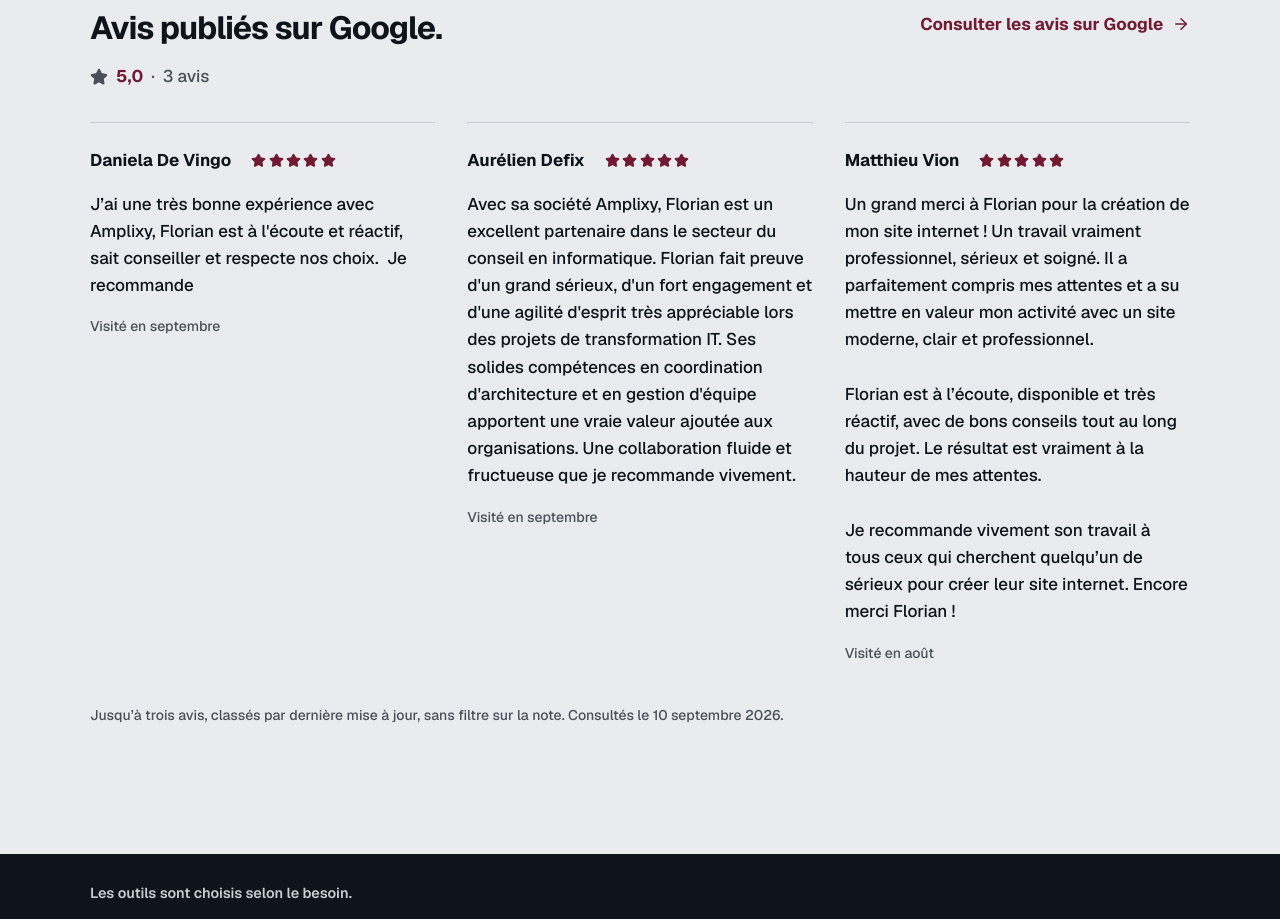
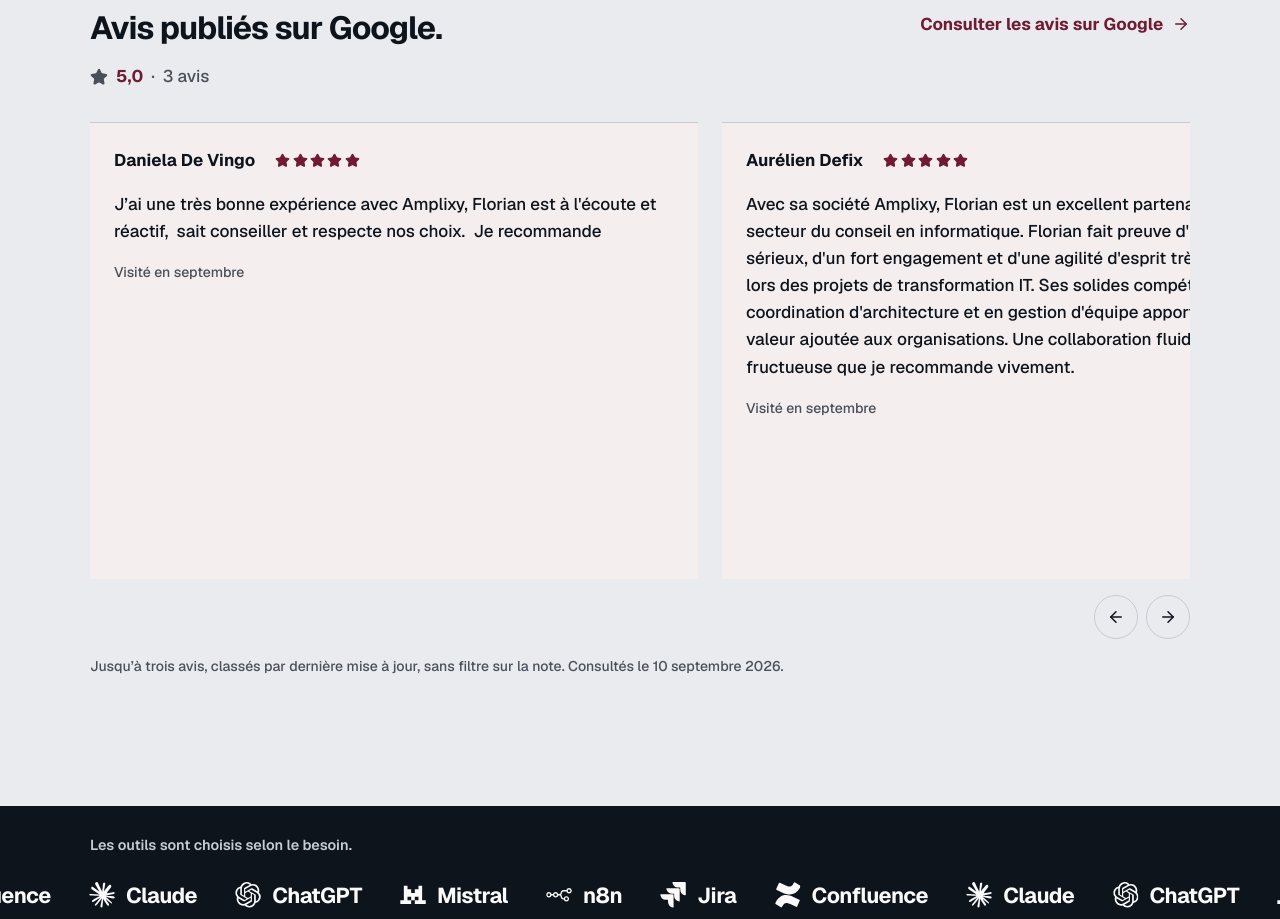
Before and after one commit to Fbrignoli/Amplixy-site, a Next.js app: page / in a window 1280 px wide. Shown: the part 4500-5419 px from the top of the page. Built offline with nearby package versions, Linux system fonts and the light colour scheme; no server answers.

Commit message:
feat: turn Google reviews into accessible carousel

```diff
--- a/src/app/globals.css
+++ b/src/app/globals.css
@@ -2038,16 +2038,33 @@ a {
   flex-wrap: wrap;
 }
 
+.google-reviews-carousel {
+  position: relative;
+  margin-top: 2rem;
+}
+
 .google-reviews-list {
-  display: grid;
-  gap: 1.5rem;
-  margin-top: 2rem;
+  display: flex;
+  gap: clamp(1rem, 2vw, 1.5rem);
+  overflow-x: auto;
+  overscroll-behavior-inline: contain;
+  scrollbar-width: none;
+}
+
+.google-reviews-list::-webkit-scrollbar {
+  display: none;
+}
+
+.google-reviews-list:focus-visible {
+  outline: 2px solid var(--accent-deep);
+  outline-offset: 4px;
 }
 
 .google-review {
-  min-width: 0;
-  padding-block: 1.5rem;
+  flex: 0 0 min(38rem, calc(100vw - (2 * var(--gutter))));
+  padding: 1.5rem;
   border-top: 1px solid var(--line);
+  background: color-mix(in srgb, var(--paper) 94%, var(--accent) 6%);
 }
 
 .google-review figcaption {
@@ -2075,9 +2092,43 @@ a {
   font-size: 0.875rem;
 }
 
-@media (min-width: 900px) {
-  .google-reviews-list:has(> :nth-child(2)) {
-    grid-template-columns: repeat(auto-fit, minmax(0, 1fr));
-    gap: 2rem;
-  }
-}
+.google-reviews-controls {
+  display: flex;
+  justify-content: flex-end;
+  gap: 0.5rem;
+  margin-top: 1rem;
+}
+
+.google-reviews-controls button {
+  display: inline-grid;
+  width: 2.75rem;
+  height: 2.75rem;
+  place-items: center;
+  border: 1px solid var(--line);
+  border-radius: 50%;
+  background: transparent;
+  color: var(--ink);
+  cursor: pointer;
+}
+
+.google-reviews-controls button:hover,
+.google-reviews-controls button:focus-visible {
+  border-color: var(--accent-deep);
+  color: var(--accent-deep);
+}
+
+@media (prefers-reduced-motion: reduce) {
+  .google-reviews-list {
+    display: grid;
+    overflow: visible;
+  }
+
+  .google-review {
+    width: auto;
+  }
+
+  .google-review[aria-hidden="true"],
+  .google-reviews-controls {
+    display: none;
+  }
+}
--- a/src/components/GoogleReviews.tsx
+++ b/src/components/GoogleReviews.tsx
@@ -1,7 +1,8 @@
 "use client";
 
-import { useEffect, useState } from "react";
-import { ArrowRight, Star } from "lucide-react";
+import { useEffect, useRef, useState } from "react";
+import type { KeyboardEvent } from "react";
+import { ArrowLeft, ArrowRight, Star } from "lucide-react";
 import type { GoogleReviewsSnapshot } from "@/lib/google-reviews-types";
 import { GOOGLE_REVIEWS_FALLBACK } from "@/lib/google-reviews-fallback";
 import { GOOGLE_BUSINESS_PROFILE_URL } from "@/lib/site";
@@ -13,6 +14,51 @@ function dateLabel(value: string) {
 }
 
 export function GoogleReviewsView({ snapshot }: { snapshot: GoogleReviewsSnapshot | null }) {
+  const carouselRef = useRef<HTMLDivElement>(null);
+  const pausedRef = useRef(false);
+
+  useEffect(() => {
+    const carousel = carouselRef.current;
+    if (!carousel || !snapshot?.reviews.length) return;
+
+    const reducedMotion = window.matchMedia("(prefers-reduced-motion: reduce)");
+    let frame = 0;
+    let previousTime = 0;
+
+    const animate = (time: number) => {
+      if (!reducedMotion.matches && !pausedRef.current) {
+        const elapsed = previousTime ? Math.min(time - previousTime, 50) : 0;
+        carousel.scrollLeft += elapsed * 0.025;
+        const loopWidth = carousel.scrollWidth / 2;
+        if (loopWidth > 0 && carousel.scrollLeft >= loopWidth) {
+          carousel.scrollLeft -= loopWidth;
+        }
+      }
+      previousTime = time;
+      frame = window.requestAnimationFrame(animate);
+    };
+
+    frame = window.requestAnimationFrame(animate);
+    return () => window.cancelAnimationFrame(frame);
+  }, [snapshot]);
+
+  const scrollOneCard = (direction: -1 | 1) => {
+    const carousel = carouselRef.current;
+    if (!carousel) return;
+    const loopWidth = carousel.scrollWidth / 2;
+    if (direction < 0 && carousel.scrollLeft < 1) carousel.scrollLeft = loopWidth;
+    if (direction > 0 && carousel.scrollLeft >= loopWidth) carousel.scrollLeft -= loopWidth;
+    const card = carousel.querySelector<HTMLElement>(".google-review");
+    const gap = Number.parseFloat(getComputedStyle(carousel).columnGap) || 0;
+    carousel.scrollBy({ left: direction * ((card?.offsetWidth ?? carousel.clientWidth) + gap), behavior: "smooth" });
+  };
+
+  const handleKeyDown = (event: KeyboardEvent<HTMLDivElement>) => {
+    if (event.key !== "ArrowLeft" && event.key !== "ArrowRight") return;
+    event.preventDefault();
+    scrollOneCard(event.key === "ArrowLeft" ? -1 : 1);
+  };
+
   return (
     <section className="google-reviews" id="avis-google" aria-labelledby="google-reviews-title">
       <div className="google-reviews-intro">
@@ -38,9 +84,38 @@ export function GoogleReviewsView({ snapshot }: { snapshot: GoogleReviewsSnapsho
       </div>
       {snapshot && snapshot.reviews.length > 0 && (
         <>
-          <div className="google-reviews-list">
-            {snapshot.reviews.map((review) => (
-              <figure className="google-review" key={review.id}>
+          <div
+            className="google-reviews-carousel"
+            onMouseEnter={() => { pausedRef.current = true; }}
+            onMouseLeave={() => { pausedRef.current = false; }}
+            onFocus={() => { pausedRef.current = true; }}
+            onBlur={(event) => {
+              if (!event.currentTarget.contains(event.relatedTarget)) pausedRef.current = false;
+            }}
+            onPointerDown={(event) => {
+              if (event.pointerType !== "mouse") pausedRef.current = true;
+            }}
+            onPointerUp={(event) => {
+              if (event.pointerType !== "mouse") pausedRef.current = false;
+            }}
+            onPointerCancel={(event) => {
+              if (event.pointerType !== "mouse") pausedRef.current = false;
+            }}
+          >
+            <div
+              className="google-reviews-list"
+              ref={carouselRef}
+              role="region"
+              aria-label="Carrousel des avis Google"
+              tabIndex={0}
+              onKeyDown={handleKeyDown}
+            >
+            {[0, 1].flatMap((sequence) => snapshot.reviews.map((review) => (
+              <figure
+                className="google-review"
+                key={`${sequence}-${review.id}`}
+                aria-hidden={sequence === 1 || undefined}
+              >
                 <figcaption>
                   <strong>{review.author}</strong>
                   <span className="google-review-stars" aria-label={`${review.rating} sur 5 étoiles`}>
@@ -61,7 +136,16 @@ export function GoogleReviewsView({ snapshot }: { snapshot: GoogleReviewsSnapsho
                   </p>
                 )}
               </figure>
-            ))}
+            )))}
+            </div>
+            <div className="google-reviews-controls" aria-label="Commandes du carrousel">
+              <button type="button" onClick={() => scrollOneCard(-1)} aria-label="Afficher l’avis précédent">
+                <ArrowLeft size={18} aria-hidden="true" />
+              </button>
+              <button type="button" onClick={() => scrollOneCard(1)} aria-label="Afficher l’avis suivant">
+                <ArrowRight size={18} aria-hidden="true" />
+              </button>
+            </div>
           </div>
           <p className="google-reviews-note">
             Jusqu’à trois avis, classés par dernière mise à jour, sans filtre sur la note.
```
Also changed, not shown: 2 other files (tests, documents, lock files or other folders).
